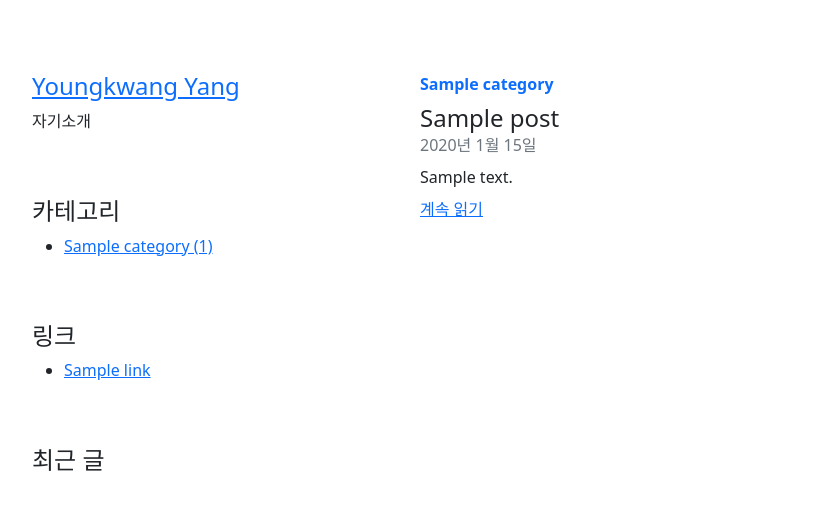
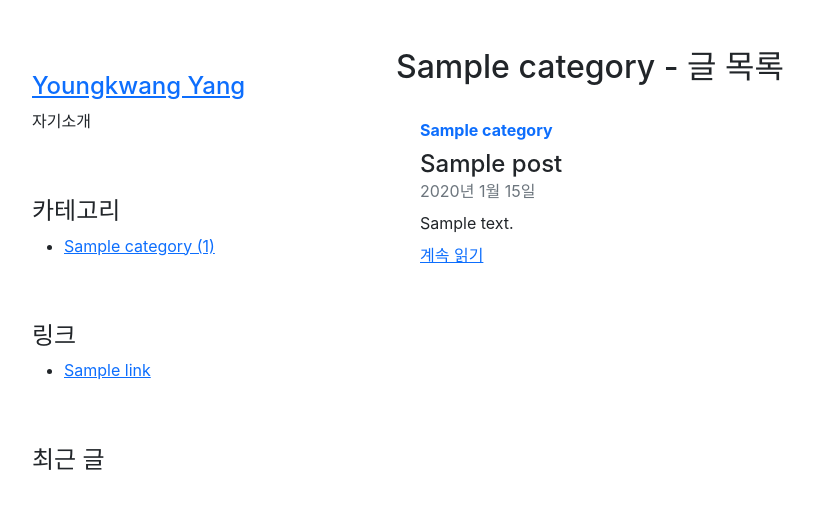
Before and after one commit to 2ykwang/django-simple-blog, a Django app: a page that uses templates/layout/base.html in a window 1280 px wide. Shown: the top 514 px of the page, without its empty margins (74-888 px from the left). Run offline with Django 4.2, Linux system fonts and the light colour scheme; tables that the repository leaves empty hold one stand-in row (values such as "Sample post"); parts of the project's set-up code (start-up, migrations or seed data) failed here and were passed over; some libraries are stand-ins or nearby versions.

Commit message:
사이트 내 meta description 추가 (#6)
* site meta description 데이터 추가

* gunicorn 의존성 추가

* wsgi 기본 settings module 값 설정

```diff
--- a/apps/posts/views.py
+++ b/apps/posts/views.py
@@ -15,12 +15,25 @@ class PostListView(ListView):
 
     def get_context_data(self, **kwargs):
         context = super().get_context_data()
+        context["list_title"] = "글 목록"
         return context
 
 
 class CategoryPostListView(ListView):
     template_name = "posts/post_list.html"
 
+    def _get_category(self):
+        # TODO: select category 두 번 발생
+        self.category = get_object_or_404(Category, slug=self.kwargs.get("slug"))
+        return self.category
+
     def get_queryset(self):
-        category = get_object_or_404(Category, slug=self.kwargs.get("slug"))
+        category = self._get_category()
         return category.get_posts()
+
+    def get_context_data(self, *, object_list=None, **kwargs):
+        category = self._get_category()
+        context = super(CategoryPostListView, self).get_context_data()
+        context["category"] = category
+        context["list_title"] = f"{category.name} - 글 목록"
+        return context
--- a/config/wsgi.py
+++ b/config/wsgi.py
@@ -11,6 +11,6 @@ import os
 
 from django.core.wsgi import get_wsgi_application
 
-os.environ.setdefault("DJANGO_SETTINGS_MODULE", "config.settings")
+os.environ.setdefault("DJANGO_SETTINGS_MODULE", "config.settings.environ.production")
 
 application = get_wsgi_application()
--- a/pyproject.toml
+++ b/pyproject.toml
@@ -13,6 +13,7 @@ python-dotenv = "0.20.0"
 django-debug-toolbar = "3.4.0"
 django-markdownx = "4.0.0b1"
 Pygments = "2.12.0"
+gunicorn = "^20.1.0"
 
 [tool.poetry.dev-dependencies]
 black = "22.3.0"
--- a/static/css/blog.css
+++ b/static/css/blog.css
@@ -1,4 +1,6 @@
-
+body, h1, h2, h3, h4, h5, h6 {
+    font-family: -apple-system,BlinkMacSystemFont,Segoe UI,Roboto,Oxygen-Sans,Ubuntu,Cantarell,Helvetica Neue,sans-serif;
+}
 img{
     width: 100%;
 }
--- a/templates/layout/base.html
+++ b/templates/layout/base.html
@@ -8,9 +8,11 @@
     <link rel="stylesheet" href="{% static '/css/blog.css' %}">
 
     <meta name="viewport" content="width=device-width, initial-scale=1.0">
+
+    <meta property="og:type" content="website">
     {% block header %}
     {% endblock %}
-    <title>Document</title>
+    <title>{% block title %}{% endblock %} - Youngkwang Yang</title>
 </head>
 <body>
 <main class="container">
--- a/templates/posts/post_list.html
+++ b/templates/posts/post_list.html
@@ -1,6 +1,17 @@
 {% extends 'layout/base.html' %}
 
+{% block title %}{{ category.name }} 글 목록{% endblock %}
+{% block header %}
+    <meta property="og:title" content="{{ category.name }} 글 목록 - Youngkwang Yang">
+    <meta property="og:description" content="description ">
+    {% if object.thumbnail %}
+{#    <meta property="og:image" content="{{ request.scheme }}://{{ request.get_host }}{{ object.thumbnail.url }}">#}
+    {% endif %}
+{% endblock %}
 {% block content %}
+    {% if list_title %}
+        <h2>{{ list_title }}</h2>
+    {% endif %}
     {% for post in object_list %}
         <div class="row card border-0 g-0 overflow-hidden flex-md-row mb-4 h-md">
             <div class="col p-4 d-flex flex-column position-static">
```
Also changed, not shown: apps/main/views.py (+3 -4 lines), templates/posts/post_detail.html (+10 -3 lines), 2 other files.
